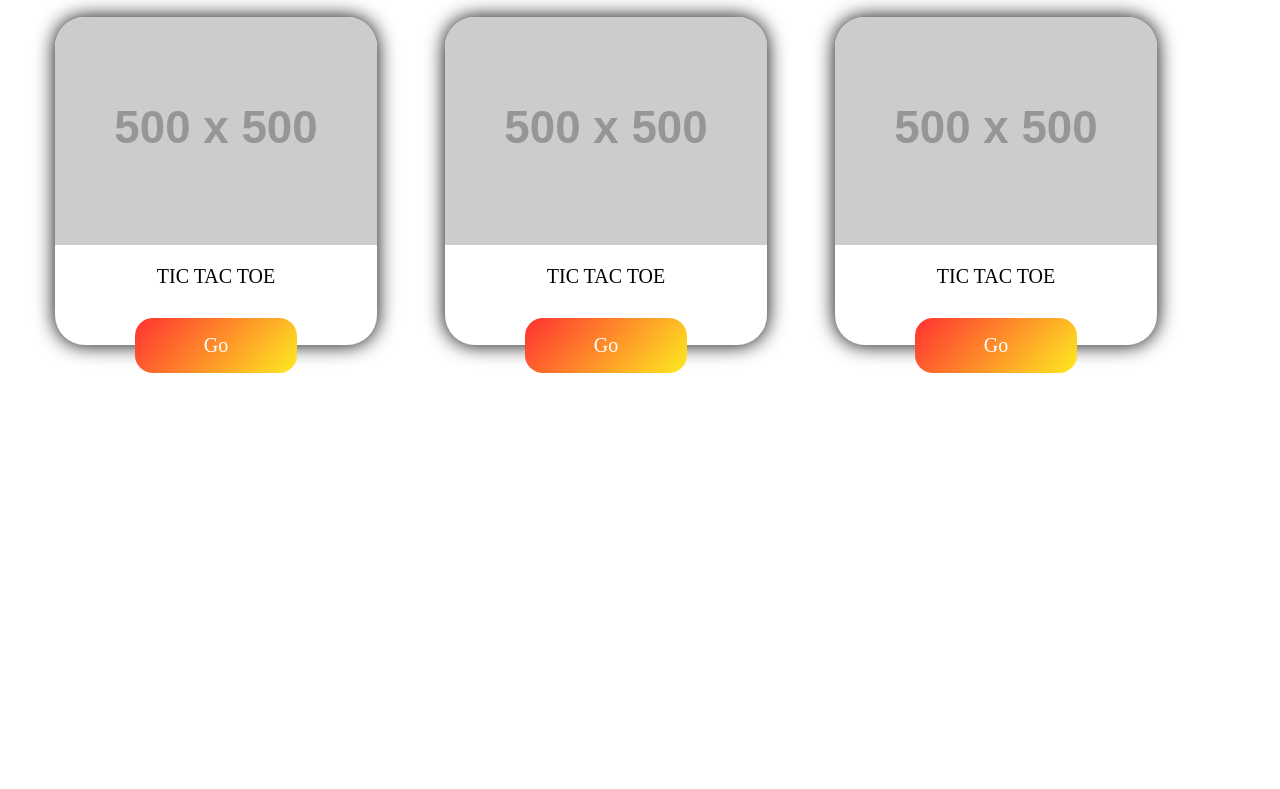
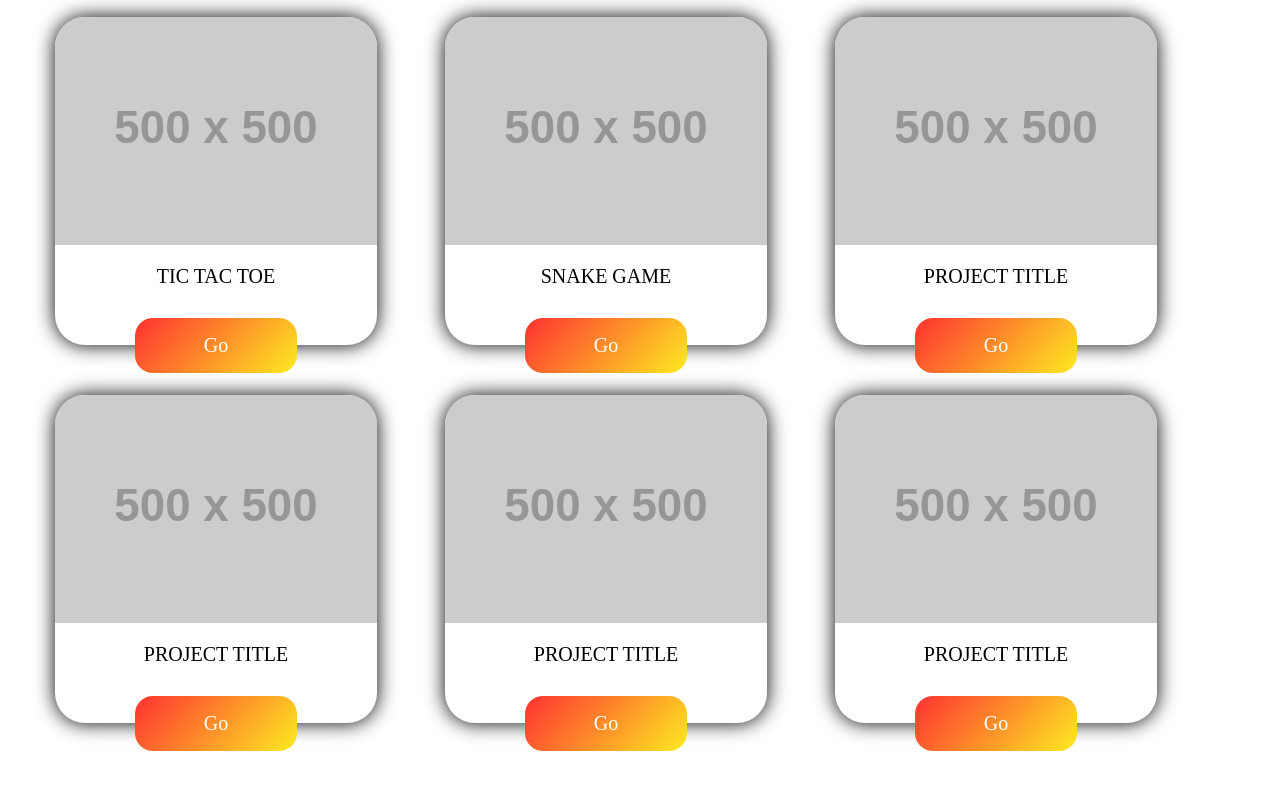
Before and after one commit to TheJakpot0/frontand-cuers, a plain HTML site: page index.html in a window 1280 px wide. Shown: the part 137-926 px from the top of the page. Before the commit the page ends 800 px from the top, so only its background shows below. Drawn offline with Linux system fonts and the light colour scheme; placeholder pictures from the web are drawn by us.

Commit message:
fixed bugs

```diff
--- a/css/main.css
+++ b/css/main.css
@@ -19,11 +19,12 @@
 
 .projects__row {
 	display: flex;
-	/* flex-wrap: wrap; */
+	 flex-wrap: wrap;
 }
 
 .projects__item {
 	width: 33.33333%;
+	margin-bottom: 50px;
 }
 /*   Card */
 .card {
--- a/index.html
+++ b/index.html
@@ -34,12 +34,27 @@
 				<div class="projects__item">
 					<div class="card">
 						<div class="card__header">
-							<a href="tic-tac-toe/tic-tac-toe.html">
+							<a href="#!">
 								<img src="https://placehold.it/500x500" alt="placeholder">
 							</a>
 						</div>
 						<div class="card__footer">
-							<a class="card__content">Tic Tac Toe</a>
+							<a class="card__content">Snake Game</a>
+							<button class="card__button">Go</button>
+						</div>
+					</div>
+				</div>
+
+				<!-- Card  -->
+				<div class="projects__item">
+					<div class="card">
+						<div class="card__header">
+							<a href="#!">
+								<img src="https://placehold.it/500x500" alt="placeholder">
+							</a>
+						</div>
+						<div class="card__footer">
+							<a class="card__content">Project Title</a>
 							<button class="card__button">Go</button>
 						</div>
 					</div>
@@ -48,17 +63,44 @@
 				<div class="projects__item">
 					<div class="card">
 						<div class="card__header">
-							<a href="tic-tac-toe/tic-tac-toe.html">
+							<a href="#!">
 								<img src="https://placehold.it/500x500" alt="placeholder">
 							</a>
 						</div>
 						<div class="card__footer">
-							<a class="card__content">Tic Tac Toe</a>
+							<a class="card__content">Project Title</a>
 							<button class="card__button">Go</button>
 						</div>
 					</div>
 				</div>
-
+				<!-- Card  -->
+				<div class="projects__item">
+					<div class="card">
+						<div class="card__header">
+							<a href="#!">
+								<img src="https://placehold.it/500x500" alt="placeholder">
+							</a>
+						</div>
+						<div class="card__footer">
+							<a class="card__content">Project Title</a>
+							<button class="card__button">Go</button>
+						</div>
+					</div>
+				</div>
+				<!-- Card  -->
+				<div class="projects__item">
+					<div class="card">
+						<div class="card__header">
+							<a href="#!">
+								<img src="https://placehold.it/500x500" alt="placeholder">
+							</a>
+						</div>
+						<div class="card__footer">
+							<a class="card__content">Project Title</a>
+							<button class="card__button">Go</button>
+						</div>
+					</div>
+				</div>
 
 			</div> <!-- /.projects__row -->
 
```
Also changed, not shown: tic-tac-toe/tic-tac-toe.html (+3 -3 lines).
